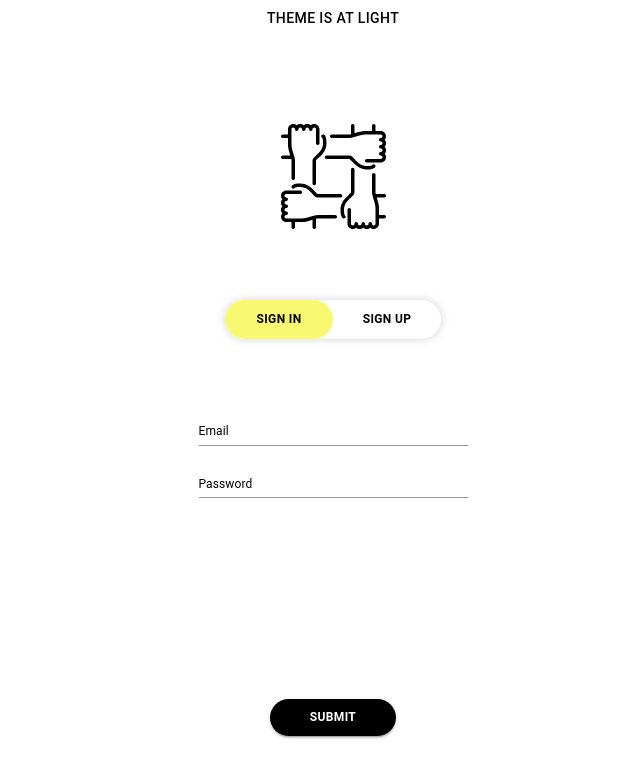
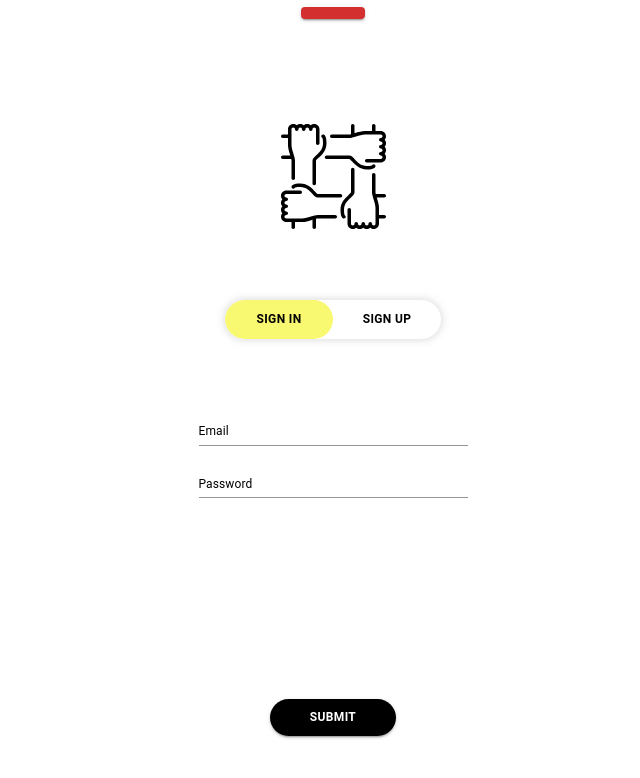
Before and after one commit to busy-birdCAGe/prayer-request-app, a React (Vite) app: page / in a window 1280 px wide. Shown: the top 778 px of the page, without its empty margins (307-947 px from the left). Built offline with nearby package versions, Linux system fonts and the light colour scheme.

Commit message:
fix: updated devtools to just be a red bar to toggle mode

```diff
--- a/src/components/ToggleTheme.tsx
+++ b/src/components/ToggleTheme.tsx
@@ -17,8 +17,7 @@ const ToggleTheme = () => {
 
   return (
     <Box sx={{ position: "absolute", zIndex: 1 }}>
-      <Button color="primary" onClick={handleThemeToggle}>
-        theme is at {themeMode}
+      <Button color="error" variant="contained" onClick={handleThemeToggle}>
       </Button>
     </Box>
   );
```
